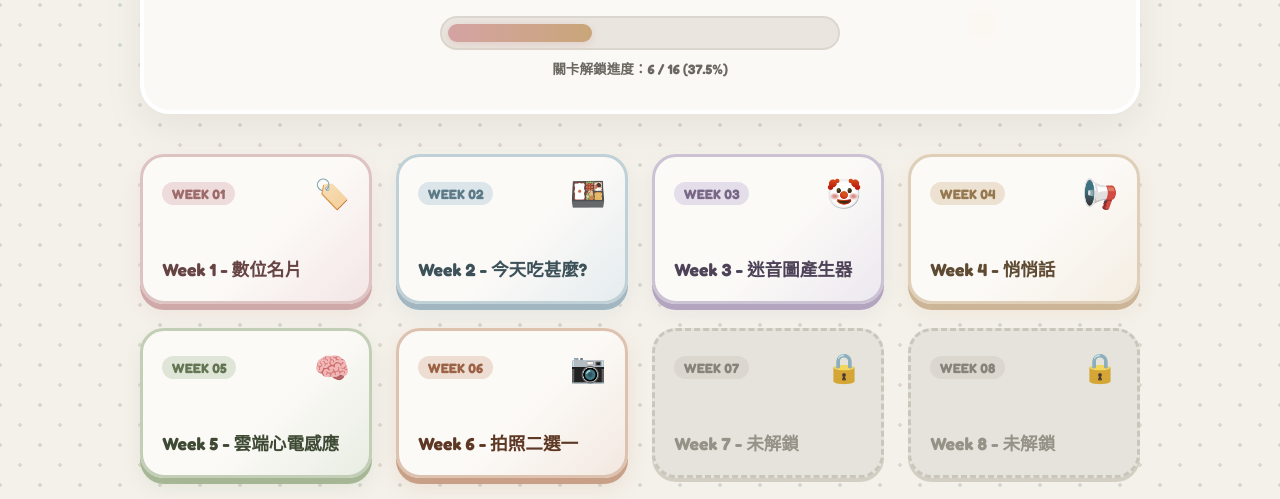
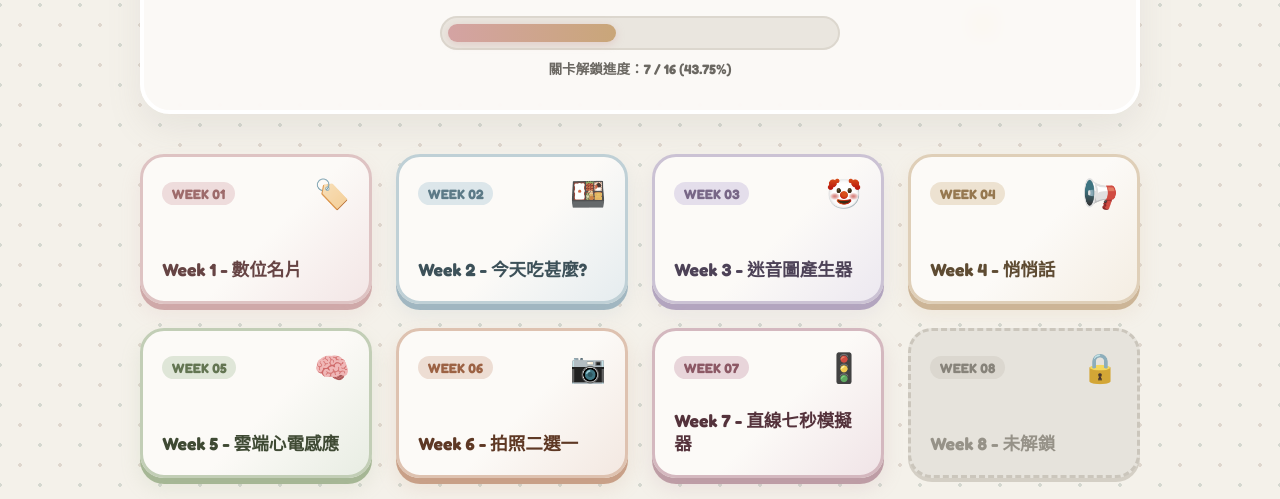
Before and after one commit to s26122149-dot/-, a plain HTML site: page index.html in a window 1280 px wide. Shown: the part 275-774 px from the top of the page. Drawn offline with Linux system fonts and the light colour scheme.

Commit message:
Update index.html

```diff
--- a/index.html
+++ b/index.html
@@ -18,6 +18,7 @@
             --primary-blue: #9bb1bd;        /* 霧霾灰藍 */
             --primary-green: #a3b18a;       /* 鼠尾草綠 */
             --primary-terracotta: #c69376;  /* 焦糖陶土 */
+            --primary-berry: #b88b96;       /* 煙燻莓果 */
             --text-dark: #4a4a48;           /* 炭灰深褐 */
             --text-muted: #7f7f7a;          /* 暖灰次要文字 */
             --card-locked-bg: #e6e3dc;      /* 鎖定卡片底色 */
@@ -304,6 +305,18 @@
         }
         .level-card.w6 .card-title { color: #5e3824; }
 
+        /* 關卡7主題色彩：煙燻莓果 */
+        .level-card.w7 {
+            background: linear-gradient(135deg, #fcfaf7 55%, #f0e4e7);
+            border-color: #d4b8bf;
+            box-shadow: 0 10px 20px rgba(184, 139, 150, 0.18), 0 6px 0px #bfa0a8;
+        }
+        .level-card.w7 .level-number {
+            background: #e8d5da;
+            color: #8c5865;
+        }
+        .level-card.w7 .card-title { color: #54323b; }
+
         /* 滑光微效 (Shimmer Animation) */
         .level-card.unlocked::before {
             content: '';
@@ -350,6 +363,10 @@
 
         .level-card.w6:hover {
             box-shadow: 0 18px 30px rgba(198, 147, 118, 0.32), 0 10px 0px #c9a28b;
+        }
+
+        .level-card.w7:hover {
+            box-shadow: 0 18px 30px rgba(184, 139, 150, 0.32), 0 10px 0px #bfa0a8;
         }
 
         .level-card.unlocked:hover::before {
@@ -465,9 +482,9 @@
 
             <!-- 闖關進度條 -->
             <div class="progress-box">
-                <div class="progress-bar" style="width: 37.5%;"></div>
+                <div class="progress-bar" style="width: 43.75%;"></div>
             </div>
-            <div class="progress-text">關卡解鎖進度：6 / 16 (37.5%)</div>
+            <div class="progress-text">關卡解鎖進度：7 / 16 (43.75%)</div>
         </header>
 
         <!-- 16 個任務關卡網格 -->
@@ -527,15 +544,16 @@
                 <div class="card-title">Week 6 - 拍照二選一</div>
             </a>
 
-            <!-- 按鈕 7 ~ 16：未解鎖狀態 -->
-            <div class="level-card locked">
+            <!-- 按鈕 7：Week 07 (已解鎖) -->
+            <a href="w7/index.html" class="level-card unlocked w7">
                 <div class="card-header">
                     <span class="level-number">WEEK 07</span>
-                    <span class="card-icon">🔒</span>
+                    <span class="card-icon">🚦</span>
                 </div>
-                <div class="card-title">Week 7 - 未解鎖</div>
-            </div>
+                <div class="card-title">Week 7 - 直線七秒模擬器</div>
+            </a>
 
+            <!-- 按鈕 8 ~ 16：未解鎖狀態 -->
             <div class="level-card locked">
                 <div class="card-header">
                     <span class="level-number">WEEK 08</span>
```
